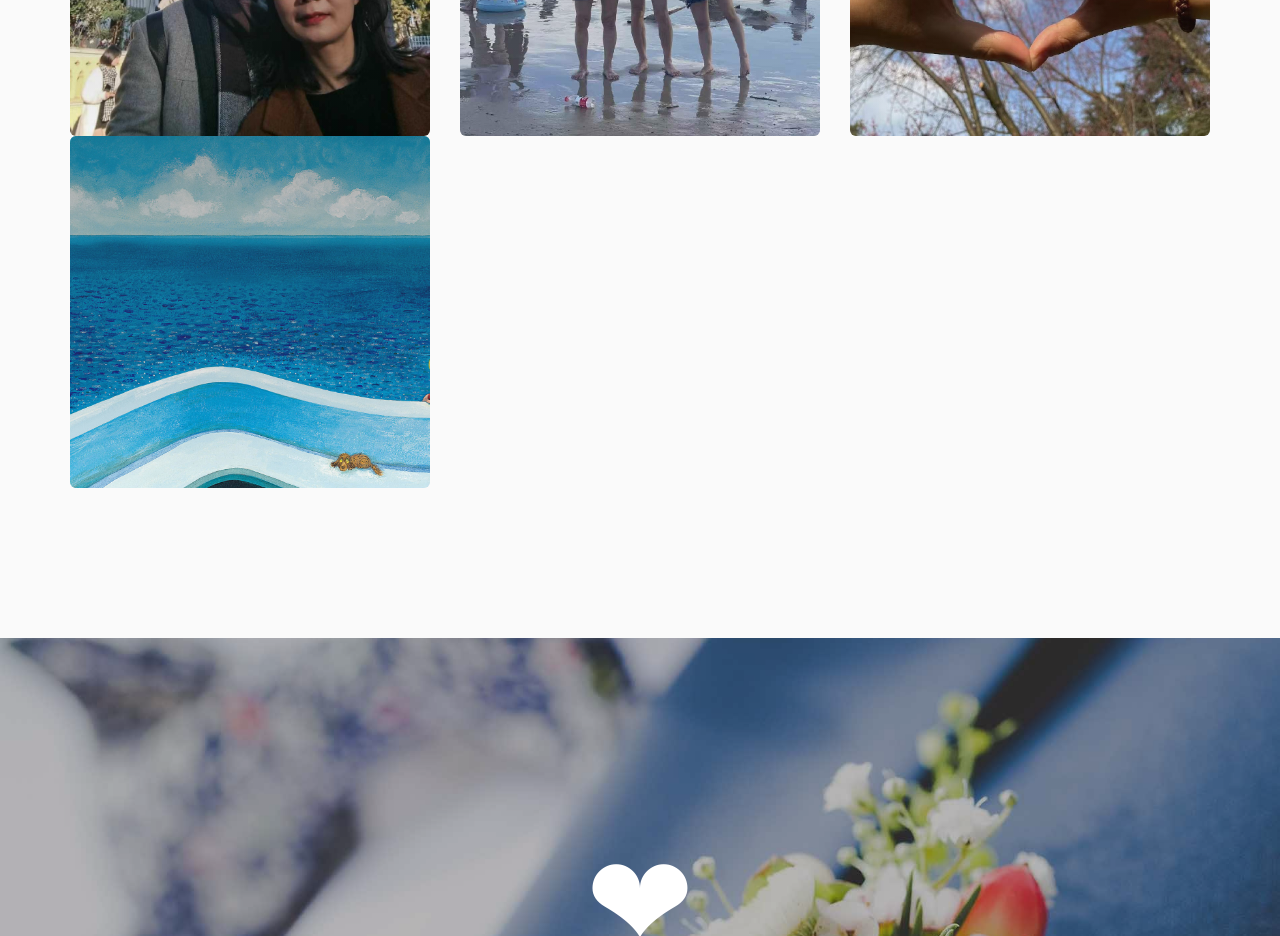
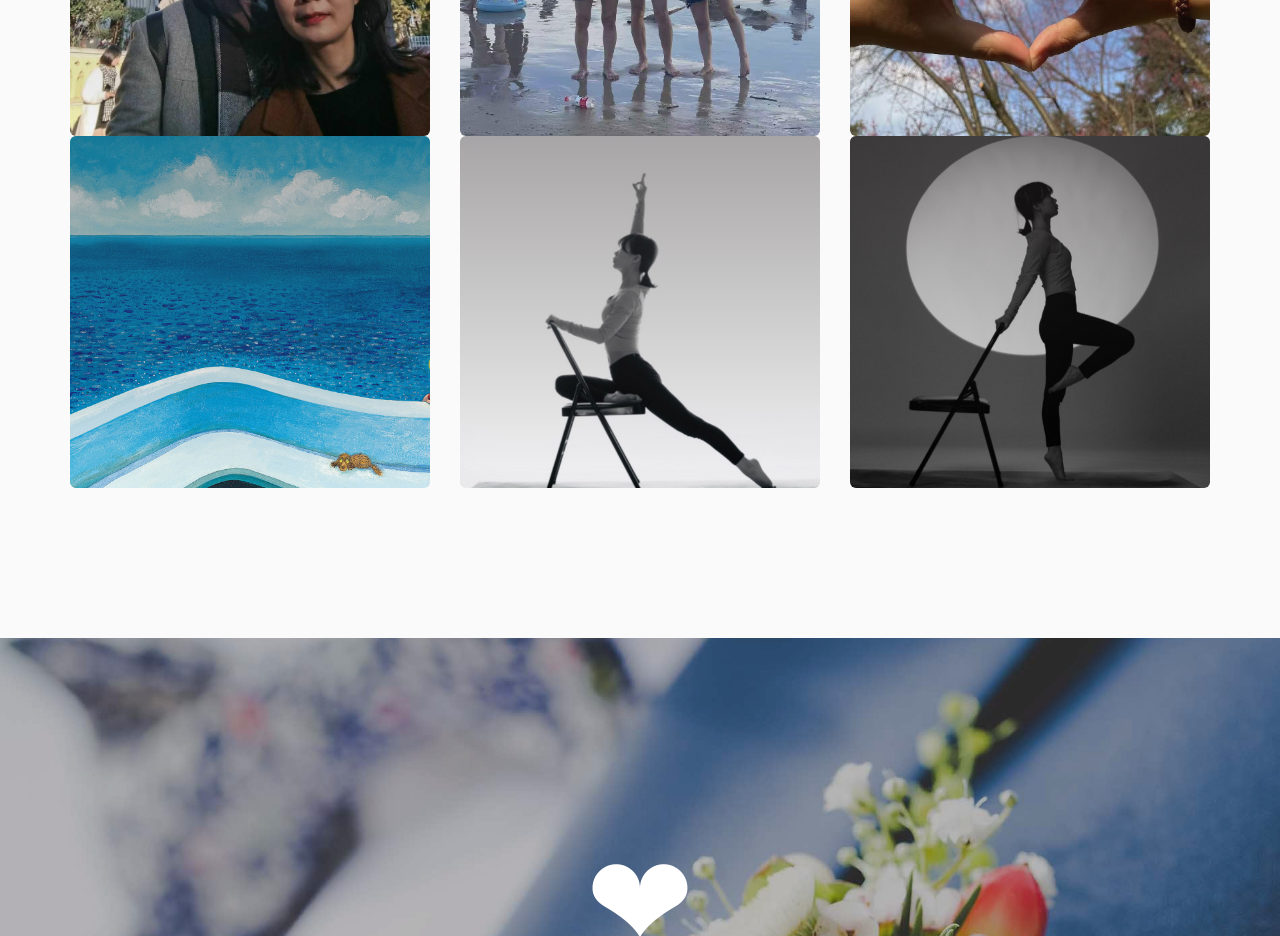
Before and after one commit to ImVeyon/being, a plain HTML site: page index.html in a window 1280 px wide. Shown: the part 3160-4096 px from the top of the page. Drawn offline with Linux system fonts and the light colour scheme; a script that the page names is missing; a web font is replaced by a local one.

Commit message:
Update index.html

```diff
--- a/index.html
+++ b/index.html
@@ -233,6 +233,27 @@
                      </a>
                   </div>
                </div>
+
+               <div class="col-md-4 col-sm-4 col-xs-12 ">
+                  <div class="block-img">
+                     <a class="venobox" target="_blank">
+                        <div class="background-img">
+                           <img alt="" src="img/yu1.jpg">
+                        </div>
+                     </a>
+                  </div>
+               </div>
+
+               <div class="col-md-4 col-sm-4 col-xs-12 ">
+                  <div class="block-img">
+                     <a class="venobox" target="_blank">
+                        <div class="background-img">
+                           <img alt="" src="img/yu2.jpg">
+                        </div>
+                     </a>
+                  </div>
+               </div>
+
             </div>
          </div>
       </section>
```
